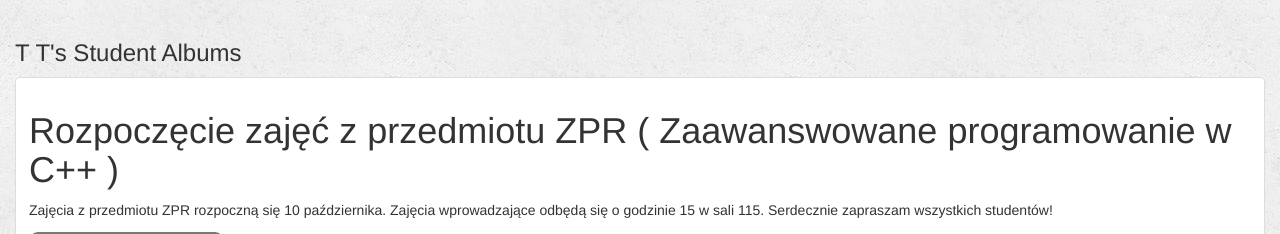
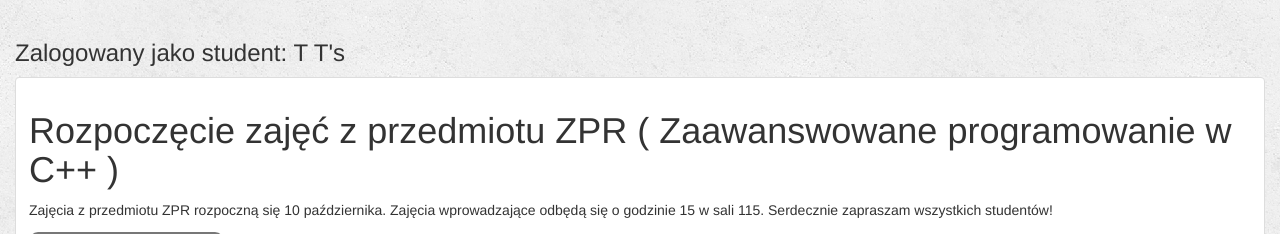
Before and after one commit to mkapiczy/ZPR, a Django app: template student/templates/student/index.html in a window 1280 px wide. Shown: the part 52-286 px from the top of the page. Run offline with Django 3.2, Linux system fonts and the light colour scheme; the template is opened without the code that fills it: values that come from a table or form of the project are taken from there, others are empty; a user stored in the database is signed in; data comes from the database, SQL or seed files in the repository; both versions use the stored data as it was after the commit; tables that the repository leaves empty hold one stand-in row (values such as "Sample post"); some libraries are stand-ins or nearby versions.

Commit message:
[Student] - IndexView change of heading text

```diff
--- a/student/templates/student/index.html
+++ b/student/templates/student/index.html
@@ -5,7 +5,7 @@
 
         <div class="row">
             <div class="col-sm-12">
-                <h3>{{ user.username }}'s Student Albums</h3>
+                <h3>Zalogowany jako student: {{ user.username }}'s </h3>
             </div>
         </div>
 
```
Also changed, not shown: db.sqlite3.
